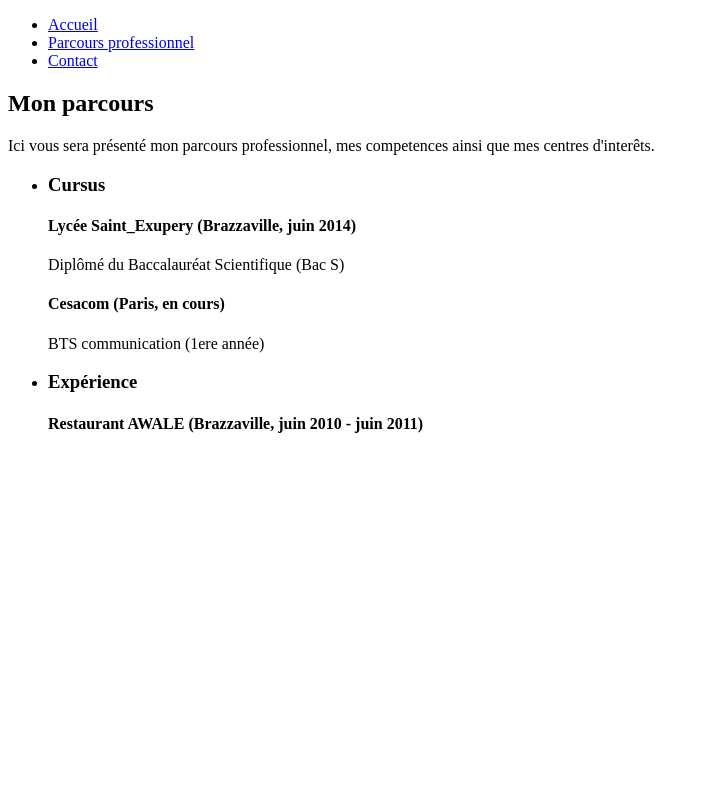
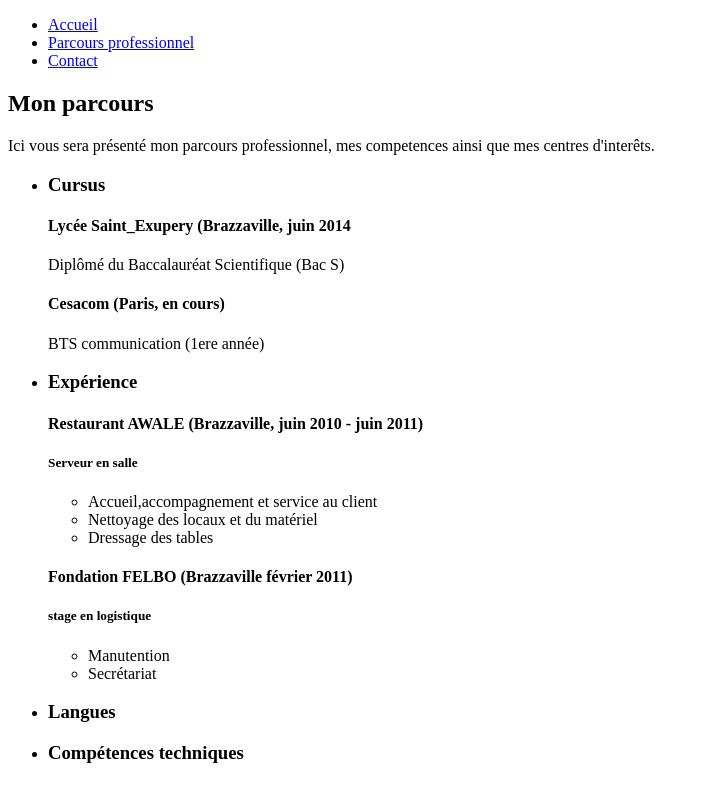
Before and after one commit to KenhyKounkou/repotest, a plain HTML site: page parcours.html in a window 1280 px wide. Shown: the whole page, without its empty margins (0-709 px from the left). Drawn offline with Linux system fonts and the light colour scheme.

Commit message:
oui presque terminé html

```diff
--- a/parcours.html
+++ b/parcours.html
@@ -19,13 +19,21 @@
 
    <p>Ici vous sera présenté mon parcours professionnel, mes competences ainsi que mes centres d'interêts.</p>
 
-    <ul>
-        <li><h3>Cursus</h3>
-        <h4>Lycée Saint_Exupery (Brazzaville, juin 2014)</h4>
-        <p>Diplômé du Baccalauréat Scientifique (Bac S)</p><h4>Cesacom (Paris, en cours)</h4><p>BTS communication (1ere année) </p></li>
+<ul>
+<li><h3>Cursus</h3>
+    <h4>Lycée Saint_Exupery (Brazzaville, juin 2014 </h4>
+    <p>Diplômé du Baccalauréat Scientifique (Bac S)</p><h4>Cesacom (Paris, en cours)</h4><p>BTS communication (1ere année) </p></li>
 
-      <li><h3>Expérience</h3>
-      <h4>Restaurant AWALE (Brazzaville, juin 2010 - juin 2011) <p></p></h4> </li>
+ <li><h3>Expérience</h3>
+<h4>Restaurant AWALE (Brazzaville, juin 2010 - juin 2011) </h4> <h5>Serveur en salle</h5>
+      <ul><li>Accueil,accompagnement et service au client</li><li>Nettoyage des locaux et du matériel</li><li>Dressage des tables</li></ul>
+      <h4>Fondation FELBO (Brazzaville février 2011)</h4>
+      <h5>stage en logistique</h5><ul><li>Manutention</li><li>Secrétariat</li></ul></li>
+
+<li><h3>Langues</h3> </li>
+<li><h3>Compétences techniques</h3></li>
+
+
       </ul>
 </body>
 </main>
```
